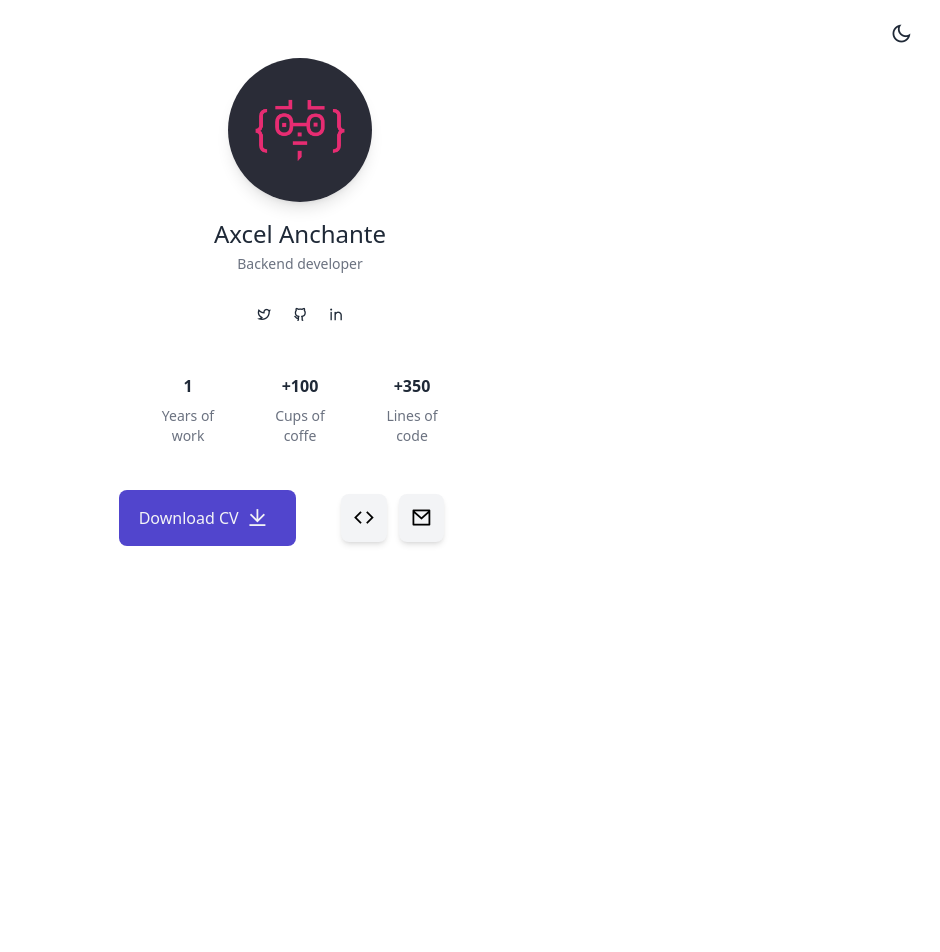
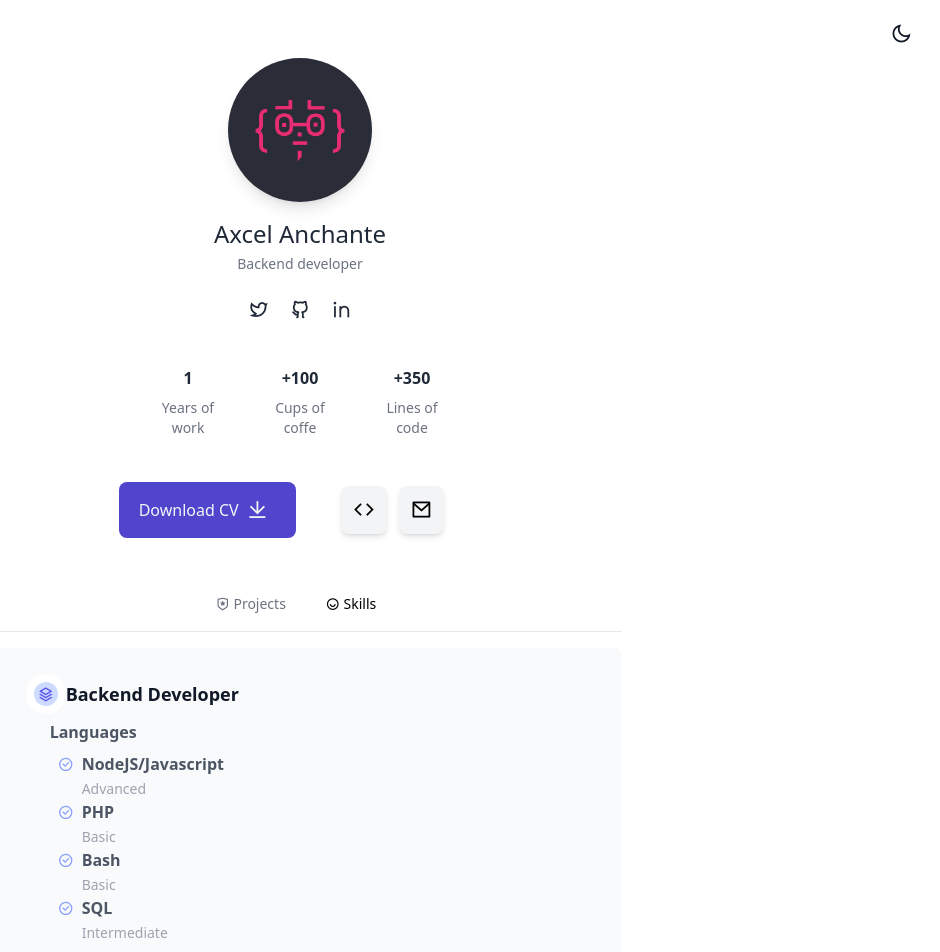
Before and after one commit to staxCode/pp-personal_portfolio-web-v1, a Next.js app: page / in a window 1280 px wide. Shown: the top 952 px of the page, without its empty margins (340-1280 px from the left). Before the commit the page ends 800 px from the top, so only its background shows below. Built offline with nearby package versions, Linux system fonts and the light colour scheme.

Commit message:
make it better

```diff
--- a/components/Header.js
+++ b/components/Header.js
@@ -6,7 +6,7 @@ const Header = () => {
     const user = infoPortfolio
 
     return (
-        <div className="w-full bg-white dark:bg-gray-800 dark:border-gray-700">
+        <div className="w-full bg-white dark:bg-gray-800 ease-in duration-300">
             <div className="flex flex-col items-center">
                 <div className='w-36 h-36 mb-4'>
                     <img className="rounded-full shadow-lg" src={user.image} alt="Bonnie image" />
@@ -15,10 +15,10 @@ const Header = () => {
                 <span className="text-sm text-gray-500 dark:text-gray-400">{user.carrer}</span>
                 <div className="flex mt-4 mb-5 space-x-3 md:mt-6">
                     {
-                        user.social.map((social) =>
-                            <Link href={social.url}>
-                                <a target="_blank" className="inline-flex items-center p-1 ease-in duration-300 text-gray-800 bg-white hover:text-indigo-700  dark:text-gray-100 dark:hover:bg-indigo-700">
-                                    <i className={`ri-${social.name}-line ri-1x`}></i>
+                        user.social.map((social, index) =>
+                            <Link href={social.url} key={index}>
+                                <a target="_blank" className="inline-flex items-center p-1 ease-in duration-300 text-gray-800 hover:text-indigo-700  dark:text-indigo-500 dark:hover:text-indigo-400">
+                                    <i className={`ri-${social.name}-line ri-lg`}></i>
                                 </a>
                             </Link>
                         )
@@ -29,10 +29,10 @@ const Header = () => {
                 <div className="mb-3 p-2">
                     <dl className="text-center grid grid-cols-3 gap-6 sm:gap-8 mx-auto max-w-screen-xl text-gray-800 sm:grid-cols-3dark:text-white sm:p-4">
                         {
-                            user.progress.map((data) =>
-                                <div className="flex flex-col justify-center items-center w-[4rem] sm:w-[5rem]">
-                                    <dt className="mb-2 text-md font-extrabold">{data.amount}</dt>
-                                    <dd className="font-medium text-sm text-gray-500 dark:text-gray-400">{data.title}</dd>
+                            user.progress.map((data, index) =>
+                                <div className="flex flex-col justify-center items-center w-[4rem] sm:w-[5rem]" key={index}>
+                                    <dt className="mb-2 text-md font-bold dark:text-gray-100">{data.amount}</dt>
+                                    <dd className="font-normal text-sm text-gray-500 dark:text-gray-300">{data.title}</dd>
                                 </div>
                             )
                         }
@@ -41,13 +41,13 @@ const Header = () => {
             </div>
             <div className="flex flex-col items-center w-full">
                 <div className="p-2 grid grid-cols gap-2 place-content-center h-full sm:grid-cols-2">
-                    <a download="" href='cv.pdf' className="ease-in duration-300 inline-flex items-center py-4 px-5 font-normal shadow-mdtext-center text-gray-100 bg-indigo-700 rounded-lg hover:bg-indigo-800 focus:ring-4 focus:outline-none focus:ring-indigo-300 dark:bg-gray-200 dark:hover:bg-gray-300 dark:focus:ring-indigo-300">
+                    <a download href='cv.pdf' className="ease-in duration-300 inline-flex items-center py-4 px-5 font-normal shadow-mdtext-center text-gray-100 bg-indigo-700 rounded-lg hover:bg-indigo-800 focus:ring-4 focus:outline-none focus:ring-indigo-300 dark:bg-indigo-700 dark:hover:bg-indigo-800">
                         Download CV <i className="px-2 ri-download-line ri-lg"></i>
                     </a>
                     <div className="flex flex-row place-content-center space-x-3 p-1">
-                        {user.links.map(link =>
-                        <Link href={link.url}>
-                            <a className="ease-in duration-300 inline-flex items-center px-3 py-4 font-light text-center text-gray-800bg-gray-200 rounded-lg bg-gray-100 shadow-md hover:bg-gray-300 focus:ring-4 focus:outline-none focus:ring-indigo-300 dark:bg-gray-200 dark:hover:bg-gray-300 dark:focus:ring-indigo-300">
+                        {user.links.map((link, index) =>
+                        <Link href={link.url} key={index}>
+                            <a className="ease-in duration-300 inline-flex items-center px-3 py-4 font-light text-center text-gray-800bg-gray-200 rounded-lg bg-gray-100 shadow-md hover:bg-gray-300 focus:ring-4 focus:outline-none focus:ring-indigo-300 dark:bg-gray-200 dark:text-gray-800 dark:hover:bg-gray-400 dark:focus:ring-indigo-300">
                                 <i className={`ri-${link.icon}-line ri-lg`}></i>
                             </a>
                         </Link>)}
--- a/components/Layout.js
+++ b/components/Layout.js
@@ -2,14 +2,11 @@ import Navbar from './Navbar';
 import Header from './Header';
 import Main from './Main';
 
-const Layout = ({ children }) => (
-    <header className="bg-white px-2 sm:px-4 py-2.5">
+const Layout = () => (
+    <header className="bg-white px-2 sm:px-4 py-2.5 dark:bg-gray-800 ease-in duration-300">
         <Navbar />
         <Header />
         <Main/>
-
-        {children}
-
     </header>
 )
 
--- a/components/Main.js
+++ b/components/Main.js
@@ -1,5 +1,100 @@
+import Link from "next/link"
+import { projects, skills } from "../data/info-portfolio"
+
+
+
 const Main = () => (
-    <div className='p-4 sm:p-8'>
+    <div className='p-4 sm:p-8 flex flex-wrap flex-col content-center'>
+        <div className="mb-4 border-b border-gray-200 max-w-screen-lg dark:border-gray-700">
+            <ul className="flex flex-wrap justify-center -mb-px text-sm font-medium" id="myTab" data-tabs-toggle="#infoTab" role="tablist">
+                <li className="mr-2" role="presentation">
+                    <button className="inline-block p-4 rounded-t-lg border-b-2 border-transparent hover:text-gray-600 hover:border-gray-300 dark:hover:text-gray-300" id="project-tab" data-tabs-target="#project" type="button" role="tab" aria-controls="project" aria-selected="false">
+                        <i class="ri-shield-star-line"></i> Projects
+                    </button>
+                </li>
+                <li className="mr-2" role="presentation">
+                    <button className="inline-block p-4 rounded-t-lg border-b-2 border-transparent hover:text-gray-600 hover:border-gray-300 dark:hover:text-gray-300" id="skill-tab" data-tabs-target="#skill" type="button" role="tab" aria-controls="skill" aria-selected="true">
+                        <i class="ri-user-smile-line"></i> Skills
+                    </button>
+                </li>
+            </ul>
+        </div>
+        <div id="infoTab" className="max-w-screen-lg">
+            <div className="grid gap-4 grid-cols sm:grid-cols-3 justify-items-center" id="project" role="tabpanel" aria-labelledby="project-tab">
+
+                {
+                    projects.map((project, index) => (
+                        <div key={index} className="max-w-sm bg-white rounded-lg border border-gray-200 shadow-md dark:bg-gray-800 dark:border-gray-700">
+                            <Link href={project.web}>
+                                <a target="_blank" className="group flex justify-center text-center relative overflow-hidden rounded-t-lg cursor-pointer">
+                                    <img src={project.image} alt="" className="rounded-t-lg object-cover ease-in-out duration-500 group-hover:rotate-6 group-hover:scale-125" />
+                                    <div className="absolute bg-indigo-600 w-full h-full opacity-20 transition-opacity duration-500 group-hover:opacity-30" />
+                                </a>
+                            </Link>
+                            <div className="p-5">
+                                <a href="#">
+                                    <h5 className="mb-2 text-xl font-bold tracking-tight text-gray-900 dark:text-white">{project.name}</h5>
+                                </a>
+                                <p className="mb-3 text-sm font-normal text-gray-700 dark:text-gray-400">{project.description}</p>
+                                <Link href={project.repo}>
+                                    <a target="_blank" className="ease-in-out duration-300 inline-flex items-center py-2 px-3 mr-2 text-sm font-medium text-center text-gray-100 bg-gray-800 rounded-lg hover:bg-gray-900 focus:ring-4 focus:outline-none focus:ring-blue-300 dark:bg-gray-200 dark:text-gray-800 dark:hover:bg-gray-600 dark:hover:text-gray-100 dark:focus:ring-gray-700">
+                                        Github<i className="ri-github-line ml-1"></i>
+                                    </a>
+                                </Link>
+                                <Link href={project.web}>
+                                    <a target="_blank" className="ease-in-out duration-300 inline-flex items-center py-2 px-3 mr-2 text-sm font-medium text-center  text-gray-100 bg-indigo-700 rounded-lg hover:bg-indigo-800 focus:ring-4 focus:outline-none focus:ring-blue-300 dark:bg-indigo-700 dark:hover:bg-indigo-800 dark:focus:ring-indigo-700">
+                                        Visit<i className="ri-external-link-line ml-1"></i>
+                                    </a>
+                                </Link>
+                            </div>
+                        </div>
+                    ))
+                }
+
+            </div>
+            <div className="hidden p-4 bg-gray-50 rounded-lg dark:bg-gray-800 max-w-screen-lg" id="skill" role="tabpanel" aria-labelledby="skill-tab">
+
+                <ol className="items-center grid sm:gap-10 grid-cols sm:grid-cols-2 sm:p-4">
+                    {
+                        skills.map((skill, index) => (
+                            <li key={index} className="relative px-6 ">
+                                <div class="flex items-center">
+                                    <div className="flex justify-center items-center w-6 h-6 mr-2 dark:mr-4 bg-indigo-200 rounded-full ring-0 ring-white dark:bg-indigo-900 sm:ring-8 dark:ring-gray-900 shrink-0">
+                                         <i className="ri-stack-line text-indigo-600 dark:text-indigo-300"></i>
+                                    </div>
+                                    <h3 className="text-lg font-semibold text-gray-900 dark:text-white">{skill.area}</h3>
+                                </div>
+                                <div className="mt-3 sm:pr-8">
+                                    {
+                                        skill.forks.map((fork, index) => (
+                                            <div key={index} className="mt-2 ml-4">
+                                                <h3 className="text-md font-semibold text-gray-600 dark:text-white">{fork.type}</h3>
+                                                <ul className="ml-2 text-base font-normal text-gray-600 dark:text-gray-400 list-none list-inside pt-2">
+                                                    {
+                                                        fork.languages.map((language, index) => (
+                                                            <li key={index} className="font-medium flex justify-start space-x-2">
+                                                                <i className="ri-checkbox-circle-line text-indigo-400"></i>
+                                                                <div>
+                                                                    <p className="dark:text-gray-400 text-md font-semibold"> {language.name}</p>
+                                                                    <span className="text-gray-400 text-sm font-normal">{language.level}</span>
+                                                                </div>
+
+                                                            </li>
+                                                        ))
+                                                    }
+                                                </ul>
+
+                                            </div>
+                                        ))
+                                    }
+                                </div>
+                            </li>
+                        ))
+                    }
+
+                </ol>
+            </div>
+        </div>
 
     </div>
 )
--- a/components/Navbar.js
+++ b/components/Navbar.js
@@ -1,14 +1,45 @@
-const Navbar = () => (
-    <nav className="bg-white dark:bg-gray-900">
+import { useTheme } from "next-themes";
+import { useState, useEffect } from "react";
+
+const Navbar = () => {
+    const [mounted, setMounted] = useState(false);
+    const { systemTheme, theme, setTheme } = useTheme();
+
+    useEffect(() => {
+        setMounted(true);
+    }, [])
+
+
+    const renderThemeChanger = () => {
+        if(!mounted) return null;
+
+        const currentTheme = theme === "system" ? systemTheme : theme;
+
+        if (currentTheme === "dark") {
+            return (
+                <button className="block ease-in duration-200 md:hover:bg-transparent md:border-0 md:hover:text-indigo-700 md:p-0
+                dark:text-gray-300 dark:hover:text-gray-100" onClick={() => setTheme('light')} >
+                    <i className="ri-sun-line ri-lg"></i>
+                </button>
+            )
+        }
+
+        else {
+            return (
+                <button className="block text-gray-900 ease-in duration-300 md:hover:bg-transparent md:border-0 md:hover:text-indigo-700 md:p-0
+                dark:text-gray-100 md:dark:hover:text-gray-100 dark:hover:text-indigo-700" onClick={() => setTheme('dark')}>
+                    <i className="ri-moon-line ri-lg"></i>
+                </button>
+            )
+        }
+    };
+
+    return (<nav className="bg-white dark:bg-gray-800 ease-in duration-300">
         <div className="container flex flex-wrap justify-end items-center mx-auto">
             <div className="p-3">
-                <a href="#" className="block text-gray-800 ease-in duration-300 md:hover:bg-transparent md:border-0 md:hover:text-indigo-700 md:p-0
-                        dark:text-gray-100 md:dark:hover:text-gray-100 dark:hover:text-indigo-700">
-                    <i className="ri-moon-line ri-lg"></i>
-                </a>
+                {renderThemeChanger()}
             </div>
         </div>
-    </nav>
-)
-
+    </nav>)
+}
 export default Navbar
--- a/data/info-portfolio.js
+++ b/data/info-portfolio.js
@@ -44,4 +44,45 @@ const infoPortfolio = {
     ]
 }
 
-export { infoPortfolio }
+const projects = [
+    {
+        name: 'Github Profile Finder',
+        description: 'It is an interactive search engine on github users that allows access to various information about the search.',
+        image: 'project-github-search.png',
+        repo: 'https://github.com/RunawayAnt/github-user-search-api.git',
+        web: 'https://codax-github-search-users.netlify.app/'
+    }
+]
+
+
+const skills = [
+    {
+        area: 'Backend Developer',
+        forks: [
+            {
+                type: 'Languages',
+                languages: [
+                    {
+                        name: 'NodeJS/Javascript',
+                        level: 'Advanced'
+                    },
+                    {
+                        name: 'PHP',
+                        level: 'Basic'
+                    },
+                    {
+                        name: 'Bash',
+                        level: 'Basic'
+                    },
+                    {
+                        name:'SQL',
+                        level: 'Intermediate'
+                    }
+                ]
+            }
+        ]
+    }
+]
+
+
+export { infoPortfolio, skills, projects }
--- a/package.json
+++ b/package.json
@@ -11,6 +11,7 @@
   "dependencies": {
     "flowbite": "^1.5.2",
     "next": "12.2.5",
+    "next-themes": "^0.2.0",
     "react": "18.2.0",
     "react-dom": "18.2.0",
     "remixicon": "^2.5.0",
--- a/pages/index.js
+++ b/pages/index.js
@@ -2,8 +2,6 @@ import Layout from '../components/Layout';
 
 export default function Home() {
   return (
-    <Layout>
-
-    </Layout>
+    <Layout/>
   )
 }
--- a/tailwind.config.js
+++ b/tailwind.config.js
@@ -1,6 +1,7 @@
 /** @type {import('tailwindcss').Config} */
 
 module.exports = {
+  darkMode: "class",
   content: [
     "./pages/**/*.{js,ts,jsx,tsx}",
     "./components/**/*.{js,ts,jsx,tsx}",
```
Also changed, not shown: pages/_app.js (+4 -3 lines), public/project-github-search.PNG (added), 1 other file (tests, documents, lock files or other folders).
